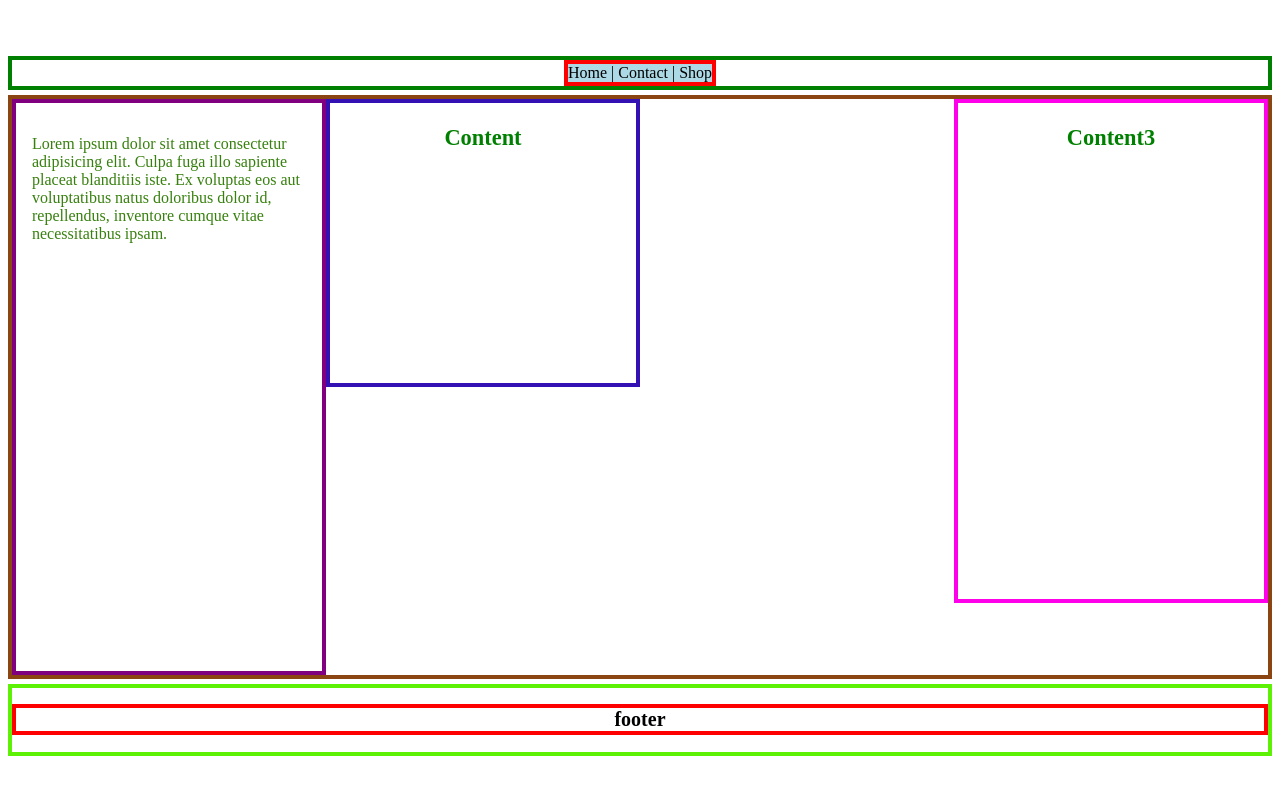
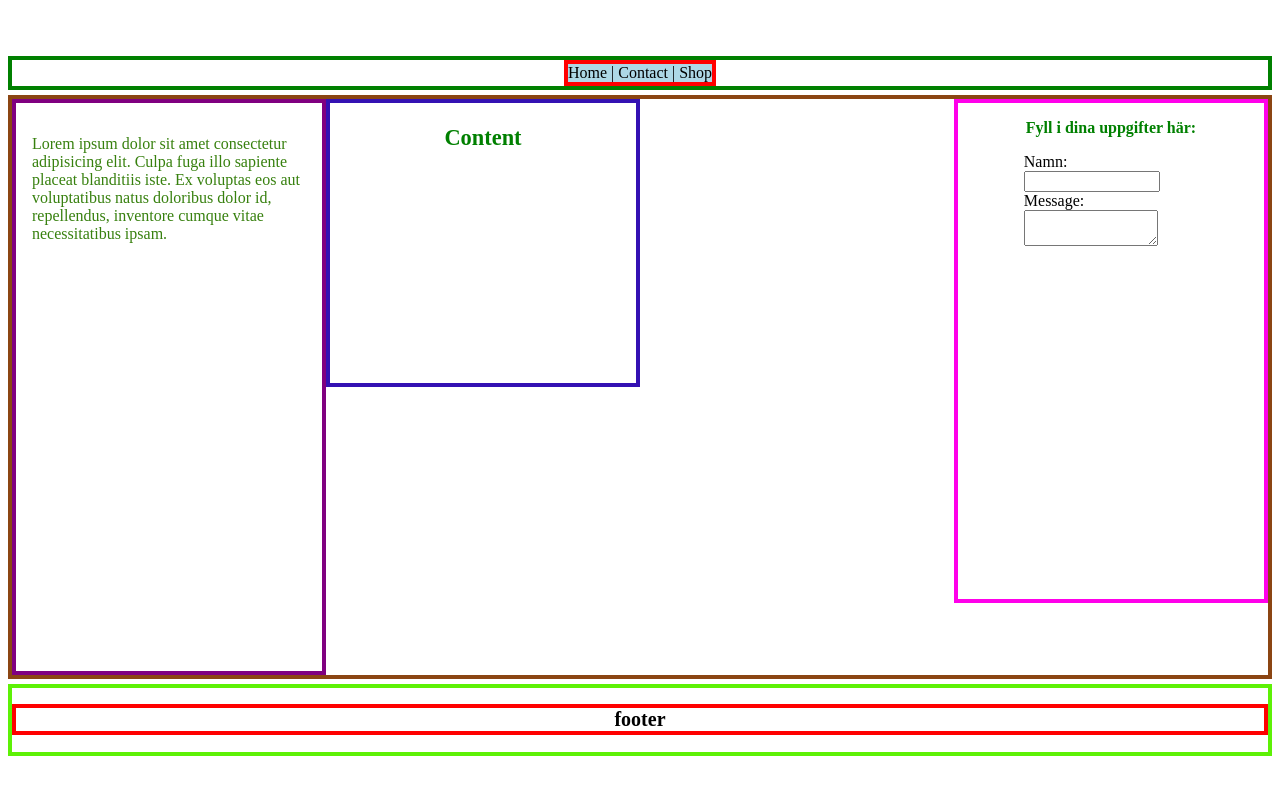
Before and after one commit to HanninenF/Grid-1.1, a plain HTML site: page index.html in a window 1280 px wide. Drawn offline with Linux system fonts and the light colour scheme.

Commit message:
frontend basic structure

```diff
--- a/index.html
+++ b/index.html
@@ -26,7 +26,13 @@
         <h3>Content</h3>
       </aside>
       <aside id="right">
-        <form id="rsvp-form" action="">Content3</form>
+        <form id="rsvp-form" action="">
+          <legend id="formHeader">Fyll i dina uppgifter här:</legend>
+          <label id="userName" for="name">Namn:</label>
+          <input id="userInput" type="text" .value />
+          <label id="message" for="message">Message:</label>
+          <textarea id="messageArea" name="message" .value></textarea>
+        </form>
       </aside>
     </section>
     <section id="bottomContainer">
--- a/styles.css
+++ b/styles.css
@@ -71,6 +71,7 @@
     justify-content: center;
 
     #rsvp-form {
+      #formHeader {
         margin-top: 16px;
         margin-bottom: 16px;
         margin-block-start: 1em;
@@ -78,8 +79,19 @@
         margin-inline-start: 0px;
         margin-inline-end: 0px;
         font-weight: bold;
-      font-size: clamp(1rem, 2.5vw, 1.4rem);
+        font-size: clamp(auto, 2.5vw, 1.4rem);
         color: green;
+      }
+
+      #userInput {
+        display: block;
+        width: clamp(0.1px, 20vw, 8rem);
+      }
+
+      #messageArea {
+        display: block;
+        width: clamp(0.1px, 20vw, 8rem);
+      }
     }
   }
   margin-bottom: 0.3rem;
```
Lines whose indentation alone changed are shown as unchanged.
